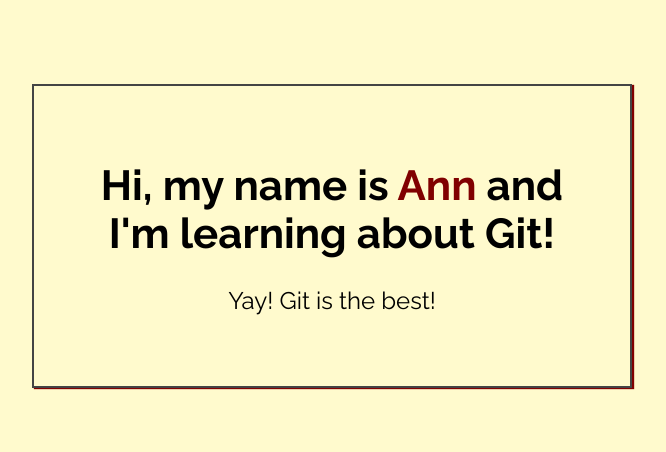
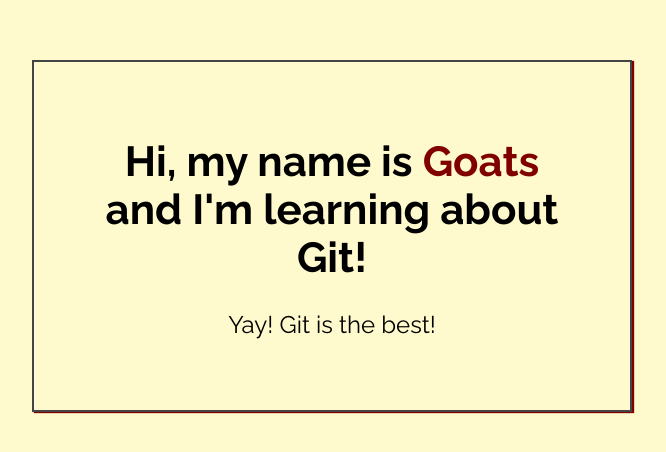
Before and after one commit to liisapop/my-first-repo, a plain HTML site: page index.html in a window 1280 px wide. Shown: the part 164-616 px from the top of the page, without its empty margins (308-974 px from the left). Drawn offline with Linux system fonts and the light colour scheme.

Commit message:
Added name to index.html

```diff
--- a/index.html
+++ b/index.html
@@ -14,7 +14,7 @@
 <body>
 
     <div class="greeting">
-        <h1>Hi, my name is <span class="highlight">Ann</span> and I'm learning about Git! </h1>
+        <h1>Hi, my name is <span class="highlight">Goats</span> and I'm learning about Git! </h1>
 
         <p>Yay! Git is the best!</p>
     </div>
```
